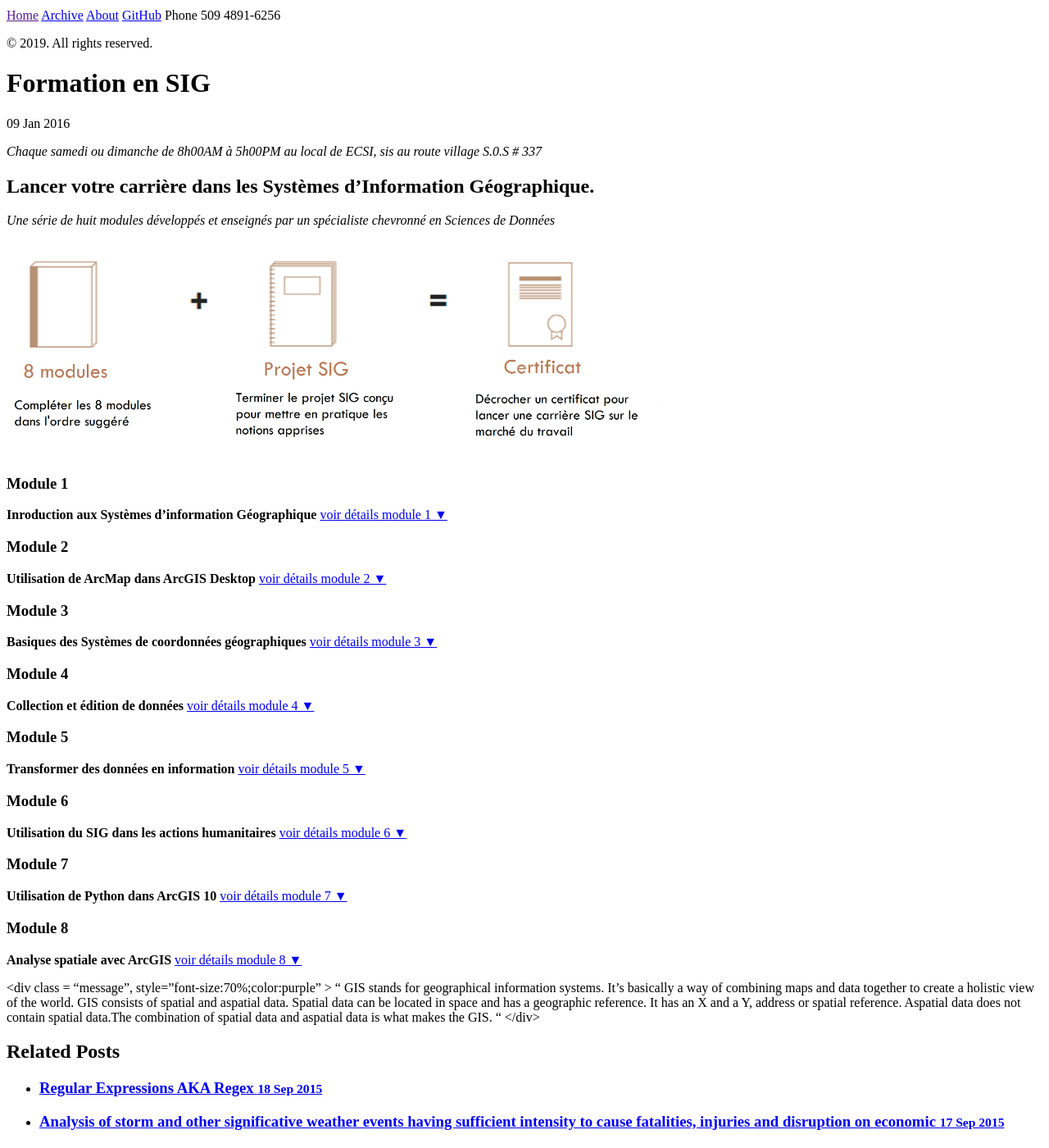
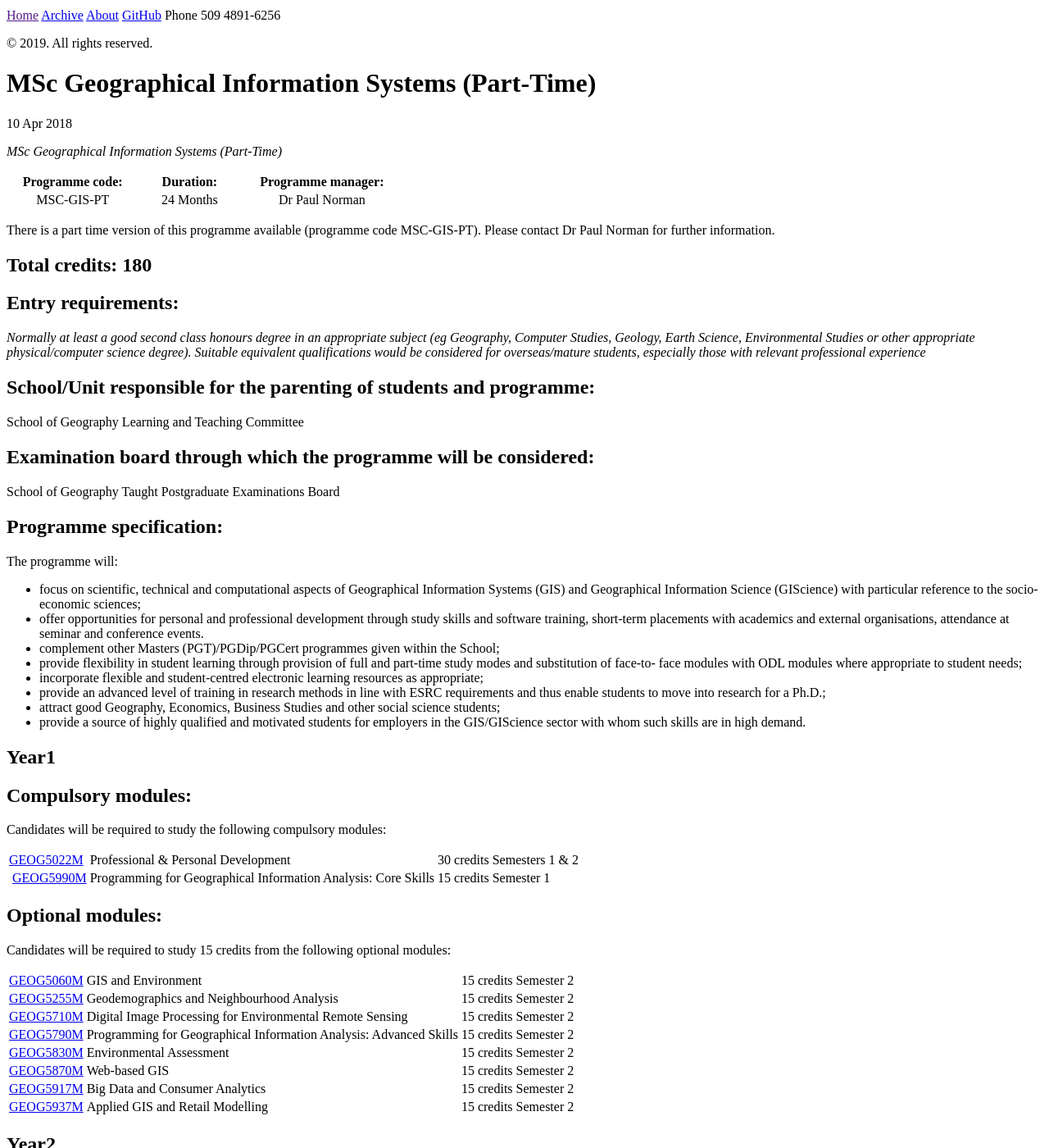
Before and after one commit to pdawine/pdawine.github.io, a Jekyll site: the page built from _posts/2015-01-01-NLP_2_PersonalExperience.md, in a window 1280 px wide and 1400 px high, scrolled down 263 px. Shown: the whole window at 82% size. Built offline with Jekyll 4.4.1, drawn with Linux system fonts in a browser that asks for light colours; nearby versions of some CDN libraries; Markdown is read by kramdown in place of the engine named in the settings; some of the changed text lies outside the part shown.

Commit message:
Update 2015-01-01-NLP_2_PersonalExperience.md

```diff
--- a/_posts/2015-01-01-NLP_2_PersonalExperience.md
+++ b/_posts/2015-01-01-NLP_2_PersonalExperience.md
@@ -1,280 +1,221 @@
 ---
-title: 'Formation en SIG'
+title: 'MSc Geographical Information Systems (Part-Time)'
 output: html_document
 layout: post
-author: "Dawine"
-date: "Saturday, January 09, 2016"
+author: "Dawine Pierre"
+date: "Saturday, April 10, 2018"
 ---
 
-*Chaque samedi ou dimanche de 8h00AM à 5h00PM au local de ECSI, sis au route village S.0.S # 337*
-## Lancer votre carrière dans les Systèmes d'Information Géographique.
-*Une série de huit modules développés et enseignés par un spécialiste chevronné en Sciences de Données*
+*MSc Geographical Information Systems (Part-Time)*
+
+<table style="width: 484.5px;">
+<thead>
+<tr>
+<th style="width: 157px;">Programme code:</th>
+<th style="width: 123px;"><strong>Duration:</strong></th>
+<th style="width: 195.5px;"><strong>Programme manager:</strong></th>
+</tr>
+</thead>
+<tbody>
+<tr>
+<td style="width: 157px; text-align: center;">MSC-GIS-PT</td>
+<td style="width: 123px; text-align: center;">24 Months</td>
+<td style="width: 195.5px; text-align: center;">Dr Paul Norman</td>
+</tr>
+</tbody>
+</table>
+
+There is a part time version of this programme available (programme code MSC-GIS-PT). Please contact Dr Paul Norman for further information.
+
+## Total credits: 180
+## Entry requirements:
+*Normally at least a good second class honours degree in an appropriate subject (eg Geography, Computer Studies, Geology, Earth Science, Environmental Studies or other appropriate physical/computer science degree).
+Suitable equivalent qualifications would be considered for overseas/mature students, especially those with relevant professional experience*
 <br>
 
-<img src="/assets/pictures/NLP_Project2014/2_PExp_BlgTop100-.png" style="width: 800px;" />
-### Module 1
+## School/Unit responsible for the parenting of students and programme:
+School of Geography Learning and Teaching Committee
 
-**Inroduction aux Systèmes d'information Géographique**
-<a id="aTag0" href="javascript:toggleAndChangeText0();">
-voir détails module 1 &#9660;
-</a>
-<div id="divToToggle0" style="display: none;">
+## Examination board through which the programme will be considered:
+School of Geography Taught Postgraduate Examinations Board
 
-1. Qu'est ce que les SIG
-2. Composantes des SIG
-3. Application des SIG
-4. Couches, relation spatiales et requêtes
-5. Types et mesusre des entités géographiqes
-6. Design cartographique
-7. Données spatiales
-8. Données vecteur
-9. Données raster
-10. Geodatabase
-11. Mesure de la terre
-12. Système de coordonnées
-13. Projections
-14. Projections dans SIG
-15. Edition dans SIG
-16. Géotraitement
-17. Programmation
-18. Procédure SIG
-19. Données SIG
-20. Analyse des données vecteur
-21. Analyse des données raster
-22. Utilsation de ArcMap dans Arc
+## Programme specification:
+The programme will:
+- focus on scientific, technical and computational aspects of Geographical Information Systems (GIS) and Geographical
+Information Science (GIScience) with particular reference to the socio-economic sciences;
+- offer opportunities for personal and professional development through study skills and software training, short-term placements with academics and external organisations, attendance at seminar and conference events.
+- complement other Masters (PGT)/PGDip/PGCert programmes given within the School;
+- provide flexibility in student learning through provision of full and part-time study modes and substitution of face-to-
+face modules with ODL modules where appropriate to student needs;
+- incorporate flexible and student-centred electronic learning resources as appropriate;
+- provide an advanced level of training in research methods in line with ESRC requirements and thus enable students to move into research for a Ph.D.;
+- attract good Geography, Economics, Business Studies and other social science students;
+- provide a source of highly qualified and motivated students for employers in the GIS/GIScience sector with whom such
+skills are in high demand.
 
-</div>
+## Year1
+## Compulsory modules:
 
-<script type="text/javascript" src="https://ajax.googleapis.com/ajax/libs/jquery/1.4.4/jquery.min.js"></script>
-<script type="text/javascript">
-function toggleAndChangeText0() {
-$('#divToToggle0').toggle();
-if ($('#divToToggle0').css('display') == 'none') {
-$('#aTag0').html('voir détails module 1 &#9660');
-}
-else {
-$('#aTag0').html('cacher détails module 1 &#9650');
-}
-}
-</script>
+Candidates will be required to study the following compulsory modules:
+<table>
+<tbody>
+<tr>
+<td><a href="http://webprod3.leeds.ac.uk/catalogue/dynmodules.asp?Y=201819&amp;F=P&amp;M=GEOG-5022M">GEOG5022M</a></td>
+<td>Professional &amp; Personal Development</td>
+<td>30 credits</td>
+<td>Semesters 1 &amp; 2</td>
+</tr>
+<tr>
+<td>&nbsp;<a href="http://webprod3.leeds.ac.uk/catalogue/dynmodules.asp?Y=201819&amp;F=P&amp;M=GEOG-5990M">GEOG5990M</a></td>
+<td>Programming for Geographical Information Analysis: Core Skills</td>
+<td>15 credits</td>
+<td>Semester 1</td>
+</tr>
+</tbody>
+</table>
 
-### Module 2
+## Optional modules:
 
-**Utilisation de ArcMap dans ArcGIS Desktop**
-<a id="aTag1" href="javascript:toggleAndChangeText1();">
-voir détails module 2 &#9660;
-</a>
-<div id="divToToggle1" style="display: none;">
+Candidates will be required to study 15 credits from the following optional modules:
+<table>
+<tbody>
+<tr style="height: 2px;">
+<td style="height: 2px;"><a href="http://webprod3.leeds.ac.uk/catalogue/dynmodules.asp?Y=201819&amp;F=P&amp;M=GEOG-5060M">GEOG5060M</a></td>
+<td style="height: 2px;">GIS and Environment</td>
+<td style="height: 2px;">15 credits</td>
+<td style="height: 2px;">Semester 2</td>
+</tr>
+<tr style="height: 10px;">
+<td style="height: 10px;"><a href="http://webprod3.leeds.ac.uk/catalogue/dynmodules.asp?Y=201819&amp;F=P&amp;M=GEOG-5255M">GEOG5255M</a></td>
+<td style="height: 10px;">Geodemographics and Neighbourhood Analysis</td>
+<td style="height: 10px;">15 credits</td>
+<td style="height: 10px;">Semester 2</td>
+</tr>
+<tr style="height: 11px;">
+<td style="height: 11px;"><a href="http://webprod3.leeds.ac.uk/catalogue/dynmodules.asp?Y=201819&amp;F=P&amp;M=GEOG-5710M">GEOG5710M</a></td>
+<td style="height: 11px;">Digital Image Processing for Environmental Remote Sensing</td>
+<td style="height: 11px;">15 credits</td>
+<td style="height: 11px;">Semester 2</td>
+</tr>
+<tr style="height: 4px;">
+<td style="height: 4px;"><a href="http://webprod3.leeds.ac.uk/catalogue/dynmodules.asp?Y=201819&amp;F=P&amp;M=GEOG-5790M">GEOG5790M</a></td>
+<td style="height: 4px;">Programming for Geographical Information Analysis: Advanced Skills</td>
+<td style="height: 4px;">15 credits</td>
+<td style="height: 4px;">Semester 2</td>
+</tr>
+<tr style="height: 16px;">
+<td style="height: 16px;"><a href="http://webprod3.leeds.ac.uk/catalogue/dynmodules.asp?Y=201819&amp;F=P&amp;M=GEOG-5830M">GEOG5830M</a></td>
+<td style="height: 16px;">Environmental Assessment</td>
+<td style="height: 16px;">15 credits</td>
+<td style="height: 16px;">Semester 2</td>
+</tr>
+<tr style="height: 9px;">
+<td style="height: 9px;"><a href="http://webprod3.leeds.ac.uk/catalogue/dynmodules.asp?Y=201819&amp;F=P&amp;M=GEOG-5870M">GEOG5870M</a></td>
+<td style="height: 9px;">Web-based GIS</td>
+<td style="height: 9px;">15 credits</td>
+<td style="height: 9px;">Semester 2</td>
+</tr>
+<tr style="height: 13px;">
+<td style="height: 13px;"><a href="http://webprod3.leeds.ac.uk/catalogue/dynmodules.asp?Y=201819&amp;F=P&amp;M=GEOG-5917M">GEOG5917M</a></td>
+<td style="height: 13px;">Big Data and Consumer Analytics</td>
+<td style="height: 13px;">15 credits</td>
+<td style="height: 13px;">Semester 2</td>
+</tr>
+<tr style="height: 16px;">
+<td style="height: 16px;"><a href="http://webprod3.leeds.ac.uk/catalogue/dynmodules.asp?Y=201819&amp;F=P&amp;M=GEOG-5937M">GEOG5937M</a></td>
+<td style="height: 16px;">Applied GIS and Retail Modelling</td>
+<td style="height: 16px;">15 credits</td>
+<td style="height: 16px;">Semester 2</td>
+</tr>
+</tbody>
+</table>
 
-1. What is GIS?
-2. What is GIS data?
-3. Navigating a GIS map
-4. Finding information
-5. Explore functionality in arcmap 10
+## Year2
+## Compulsory modules:
 
-</div>
+Candidates will be required to study the following compulsory modules
 
-<script type="text/javascript" src="https://ajax.googleapis.com/ajax/libs/jquery/1.4.4/jquery.min.js"></script>
-<script type="text/javascript">
-function toggleAndChangeText1() {
-$('#divToToggle1').toggle();
-if ($('#divToToggle1').css('display') == 'none') {
-$('#aTag1').html('voir détails module 2 &#9660');
-}
-else {
-$('#aTag1').html('cacher détails module 2 &#9650');
-}
-}
-</script>
+<table>
+<tbody>
+<tr style="height: 2px;">
+<td style="height: 2px;"><a href="http://webprod3.leeds.ac.uk/catalogue/dynmodules.asp?Y=201819&amp;F=P&amp;M=GEOG-5032M">GEOG5032M</a></td>
+<td style="height: 2px;">GIS Data Visualisation &amp; Analysis</td>
+<td style="height: 2px;">30 credits</td>
+<td style="height: 2px;">Semester 1</td>
+</tr>
+<tr style="height: 10px;">
+<td style="height: 10px;"><a href="http://webprod3.leeds.ac.uk/catalogue/dynmodules.asp?Y=201819&amp;F=P&amp;M=GEOG-5160M">GEOG5160M</a></td>
+<td style="height: 10px;">Dissertation (GIScience)</td>
+<td style="height: 10px;">60 credits</td>
+<td style="height: 10px;">1 Mar to 31 Aug</td>
+</tr>
+<tr style="height: 11px;">
+<td style="height: 11px;"><a href="http://webprod3.leeds.ac.uk/catalogue/dynmodules.asp?Y=201819&amp;F=P&amp;M=GEOG-5710M">GEOG5710M</a></td>
+<td style="height: 11px;">Digital Image Processing for Environmental Remote Sensing</td>
+<td style="height: 11px;">15 credits</td>
+<td style="height: 11px;">Semester 2</td>
+</tr>
+</tbody>
+</table>
 
-### Module 3
+## Optional modules:
+Candidates will be required to study 30 credits from the following optional modules.
 
-**Basiques des Systèmes de coordonnées géographiques**
-<a id="aTag2" href="javascript:toggleAndChangeText2();">
-voir détails module 3 &#9660;
-</a>
-<div id="divToToggle2" style="display: none;">
-
-1. The shape of the Earth
-   + The earth's shape is an ellipsoid
-   + The earth's shape is an spheroid
-   + Why do we need different spheroids?
-   + When to use a sphere
-2. Establishing location
-   + Creating the graticule
-   + Locating features from north to south
-   + Locating features from east to west
-   + Decimal degrees
-
-</div>
-
-<script type="text/javascript" src="https://ajax.googleapis.com/ajax/libs/jquery/1.4.4/jquery.min.js"></script>
-<script type="text/javascript">
-function toggleAndChangeText2() {
-$('#divToToggle2').toggle();
-if ($('#divToToggle2').css('display') == 'none') {
-$('#aTag2').html('voir détails module 3 &#9660');
-}
-else {
-$('#aTag2').html('cacher détails module 3 &#9650');
-}
-}
-</script>
-
-### Module 4
-
-**Collection et édition de données**
-<a id="aTag3" href="javascript:toggleAndChangeText3();">
-voir détails module 4 &#9660;
-</a>
-<div id="divToToggle3" style="display: none;">
-
-1. Editing tools
-2. Geocoding
-3. Design web form with excel
-4. Tracklogs with Garmin and OSMand
-
-
-</div>
-
-<script type="text/javascript" src="https://ajax.googleapis.com/ajax/libs/jquery/1.4.4/jquery.min.js"></script>
-<script type="text/javascript">
-function toggleAndChangeText3() {
-$('#divToToggle3').toggle();
-if ($('#divToToggle3').css('display') == 'none') {
-$('#aTag3').html('voir détails module 4 &#9660');
-}
-else {
-$('#aTag3').html('cacher détails module 4 &#9650');
-}
-}
-</script>
-
-
-### Module 5
-
-**Transformer des données en information**
-<a id="aTag4" href="javascript:toggleAndChangeText4();">
-voir détails module 5 &#9660;
-</a>
-<div id="divToToggle4" style="display: none;">
-
-1. Basics of Data and Information
-2. Cartography, Map Production, and Geovisualization
-3. Query and Measurement
-4. Transformations and Descriptive Summaries
-5. Optimization and Hypothesis Testing
-6. Uncertainty
-
-</div>
-
-<script type="text/javascript" src="https://ajax.googleapis.com/ajax/libs/jquery/1.4.4/jquery.min.js"></script>
-<script type="text/javascript">
-function toggleAndChangeText4() {
-$('#divToToggle4').toggle();
-if ($('#divToToggle4').css('display') == 'none') {
-$('#aTag4').html('voir détails module 5 &#9660');
-}
-else {
-$('#aTag4').html('cacher détails module 5 &#9650');
-}
-}
-</script>
-
-### Module 6
-
-**Utilisation du SIG dans les actions humanitaires**
-<a id="aTag5" href="javascript:toggleAndChangeText5();">
-voir détails module 6 &#9660;
-</a>
-<div id="divToToggle5" style="display: none;">
-
-1. Data types and data exploration
-2. Remotely sensed data
-3. Symbols and symbol styles
-4. Principles of map design
-5. Coordinate systems and map projections
-6. Georeferencing and digitizing
-7. Using vector data in ArcMap
-8. Using raster data in ArcMap
-
-</div>
-
-<script type="text/javascript" src="https://ajax.googleapis.com/ajax/libs/jquery/1.4.4/jquery.min.js"></script>
-<script type="text/javascript">
-function toggleAndChangeText5() {
-$('#divToToggle5').toggle();
-if ($('#divToToggle5').css('display') == 'none') {
-$('#aTag5').html('voir détails module 6 &#9660');
-}
-else {
-$('#aTag5').html('cacher détails module 6 &#9650');
-}
-}
-</script>
-
-### Module 7
-
-**Utilisation de Python dans ArcGIS 10**
-<a id="aTag6" href="javascript:toggleAndChangeText6();">
-voir détails module 7 &#9660;
-</a>
-<div id="divToToggle6" style="display: none;">
-
-1. Where to start?
-2. Creating scripts
-3. Python in ArcGIS
-4. Creating Python Toolboxes
-5. Add-ins
-5. Handling errors
-
-</div>
-
-<script type="text/javascript" src="https://ajax.googleapis.com/ajax/libs/jquery/1.4.4/jquery.min.js"></script>
-<script type="text/javascript">
-function toggleAndChangeText6() {
-$('#divToToggle6').toggle();
-if ($('#divToToggle6').css('display') == 'none') {
-$('#aTag6').html('voir détails module 7 &#9660');
-}
-else {
-$('#aTag6').html('cacher détails module 7 &#9650');
-}
-}
-</script>
-
-### Module 8
-
-**Analyse spatiale avec ArcGIS**
-<a id="aTag7" href="javascript:toggleAndChangeText7();">
-voir détails module 8 &#9660;
-</a>
-<div id="divToToggle7" style="display: none;">
-
-1. Managing Imagery
-2. Visualizing and Analyzing Imagery
-3. Working with lidar data
-4. Using Regression Analysis to Explore Why
-5. Sharing Analysis Workflows Using Geoprocessing Packages
-
-</div>
-
-<script type="text/javascript" src="https://ajax.googleapis.com/ajax/libs/jquery/1.4.4/jquery.min.js"></script>
-<script type="text/javascript">
-function toggleAndChangeText7() {
-$('#divToToggle7').toggle();
-if ($('#divToToggle7').css('display') == 'none') {
-$('#aTag7').html('voir détails module 8 &#9660');
-}
-else {
-$('#aTag7').html('cacher détails module 8 &#9650');
-}
-}
-</script>
-
-
-<div class = "message", style="font-size:70%;color:purple" >
-" GIS stands for geographical information systems. It's basically a way of combining maps and data together to create a holistic view of the world. GIS consists of spatial and aspatial data. Spatial data can
-be located in space and has a geographic reference. It has an X and a Y, address or
-spatial reference. Aspatial data does not contain spatial data.The combination of spatial data and aspatial data is what makes the GIS. "
-</div>
+<table>
+<tbody>
+<tr style="height: 2px;">
+<td style="height: 2px;"><a href="http://webprod3.leeds.ac.uk/catalogue/dynmodules.asp?Y=201819&amp;F=P&amp;M=GEOG-5060M">GEOG5060M</a></td>
+<td style="height: 2px;">GIS and Environment</td>
+<td style="height: 2px;">15 credits</td>
+<td style="height: 2px;">Semester 2</td>
+</tr>
+<tr style="height: 10px;">
+<td style="height: 10px;"><a href="http://webprod3.leeds.ac.uk/catalogue/dynmodules.asp?Y=201819&amp;F=P&amp;M=GEOG-5255M">GEOG5255M</a></td>
+<td style="height: 10px;">Geodemographics and Neighbourhood Analysis</td>
+<td style="height: 10px;">15 credits</td>
+<td style="height: 10px;">Semester 2</td>
+</tr>
+<tr style="height: 11px;">
+<td style="height: 11px;"><a href="http://webprod3.leeds.ac.uk/catalogue/dynmodules.asp?Y=201819&amp;F=P&amp;M=GEOG-5710M">GEOG5710M</a></td>
+<td style="height: 11px;">Digital Image Processing for Environmental Remote Sensing</td>
+<td style="height: 11px;">15 credits</td>
+<td style="height: 11px;">Semester 2</td>
+</tr>
+<tr style="height: 4px;">
+<td style="height: 4px;"><a href="http://webprod3.leeds.ac.uk/catalogue/dynmodules.asp?Y=201819&amp;F=P&amp;M=GEOG-5790M">GEOG5790M</a></td>
+<td style="height: 4px;">Programming for Geographical Information Analysis: Advanced Skills</td>
+<td style="height: 4px;">15 credits</td>
+<td style="height: 4px;">Semester 2</td>
+</tr>
+<tr style="height: 16px;">
+<td style="height: 16px;"><a href="http://webprod3.leeds.ac.uk/catalogue/dynmodules.asp?Y=201819&amp;F=P&amp;M=GEOG-5830M">GEOG5830M</a></td>
+<td style="height: 16px;">Environmental Assessment</td>
+<td style="height: 16px;">15 credits</td>
+<td style="height: 16px;">Semester 2</td>
+</tr>
+<tr style="height: 9px;">
+<td style="height: 9px;"><a href="http://webprod3.leeds.ac.uk/catalogue/dynmodules.asp?Y=201819&amp;F=P&amp;M=GEOG-5851M">GEOG5851M</a></td>
+<td style="height: 9px;">Applied GIS and Retail Modelling (WUN)</td>
+<td style="height: 9px;">15 credits</td>
+<td style="height: 9px;">Semester 2</td>
+</tr>
+<tr style="height: 13px;">
+<td style="height: 13px;"><a href="http://webprod3.leeds.ac.uk/catalogue/dynmodules.asp?Y=201819&amp;F=P&amp;M=GEOG-5870M">GEOG5870M</a></td>
+<td style="height: 13px;">Web-based GIS</td>
+<td style="height: 13px;">15 credits</td>
+<td style="height: 13px;">Semester 2</td>
+</tr>
+<tr style="height: 17px;">
+<td style="height: 17px;"><a href="http://webprod3.leeds.ac.uk/catalogue/dynmodules.asp?Y=201819&amp;F=P&amp;M=GEOG-5917M">GEOG5917M</a></td>
+<td style="height: 17px;">Big Data and Consumer Analytics</td>
+<td style="height: 17px;">15 credits</td>
+<td style="height: 17px;">Semester 2</td>
+</tr>
+<tr style="height: 16px;">
+<td style="height: 16px;"><a href="http://webprod3.leeds.ac.uk/catalogue/dynmodules.asp?Y=201819&amp;F=P&amp;M=GEOG-5937M">GEOG5937M</a></td>
+<td style="height: 16px;">Applied GIS and Retail Modelling</td>
+<td style="height: 16px;">&nbsp;15 credits</td>
+<td style="height: 16px;">&nbsp;Semester 2</td>
+</tr>
+</tbody>
+</table>
```
